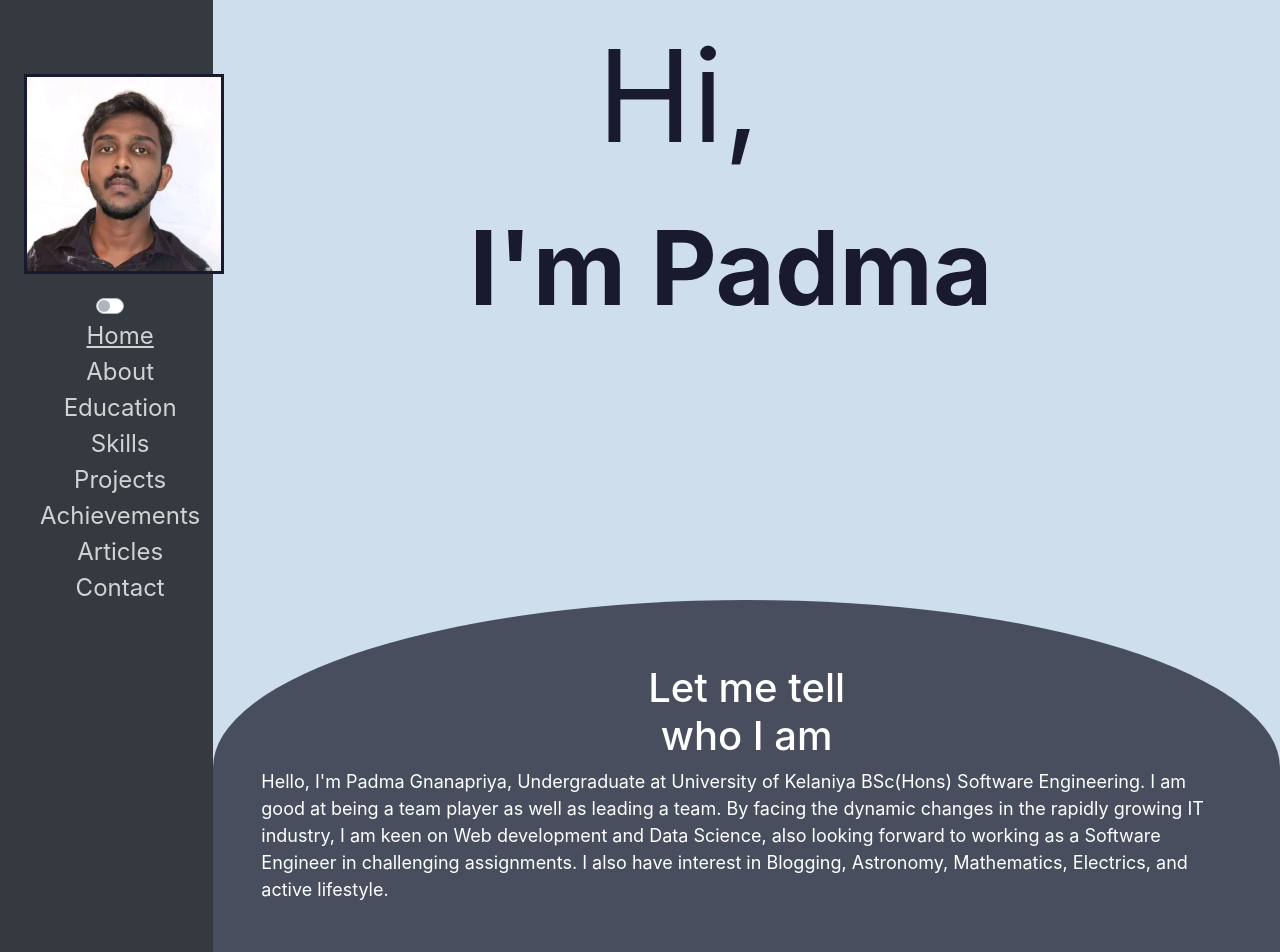
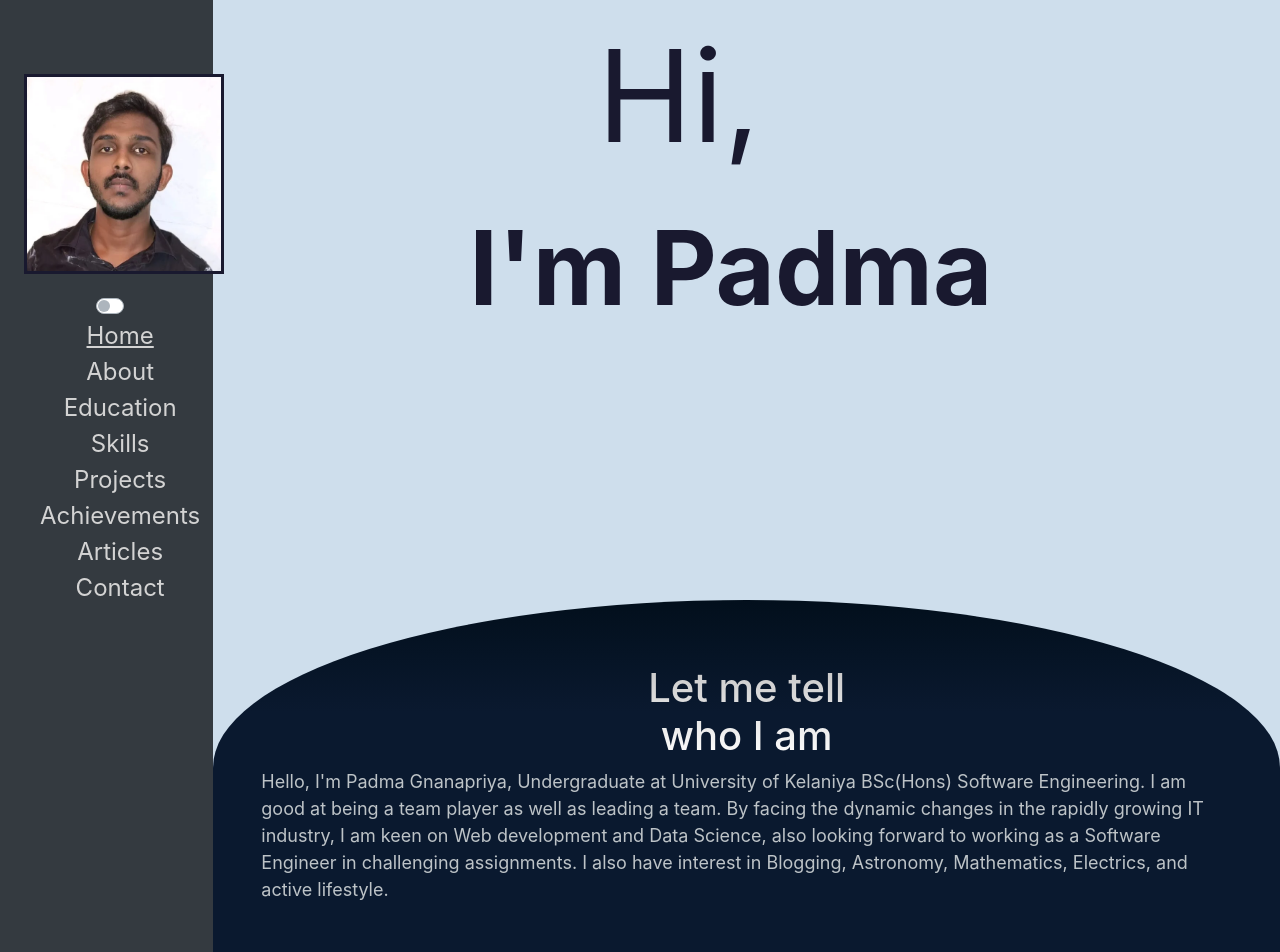
Before and after one commit to PadmaGnanapriya/PadmaGnanapriya.github.io, a React (Create React App) app: page / in a window 1280 px wide. Shown: the top 952 px of the page. Built offline with nearby package versions, Linux system fonts and the light colour scheme.

Commit message:
change colors

```diff
--- a/src/asserts/style-sheets/_footer.scss
+++ b/src/asserts/style-sheets/_footer.scss
@@ -1,3 +1,5 @@
+@import "common/colors";
+
 .footer{
   .social-media {
     .fa {
@@ -35,3 +37,16 @@
 
   }
 }
+
+
+.footer-dark {
+  @extend .footer;
+  border-top:  $background-color-light 2px solid;
+  background: #0a1026;
+}
+
+
+.footer-light {
+  @extend .footer;
+  background: #4b677c;
+}
--- a/src/asserts/style-sheets/_right-side.scss
+++ b/src/asserts/style-sheets/_right-side.scss
@@ -9,14 +9,24 @@
   //---------------------------------------------------
 
   .about-light {
+    h1 {
+      background: -webkit-linear-gradient(#1a266e,  $font-color-dark);
+      -webkit-background-clip: text;
+      -webkit-text-fill-color: transparent;
+    }
     background: linear-gradient(#a6c7ea, #cedeec, #cedeec);
   }
 
   .about-dark {
-    background: $background-color-dark;
+    h1 {
+      background: -webkit-linear-gradient(#aaa, #fff);
+      -webkit-background-clip: text;
+      -webkit-text-fill-color: transparent;
+    }
+
+    background: linear-gradient(#020f1c, $background-color-dark, $background-color-dark, $background-color-dark);
     color: $font-color-light;
   }
-
 
 
   //---------------------------------------------------
@@ -29,7 +39,6 @@
       color: $font-color-light;
     }
   }
-
 
 
   //---------------------------------------------------
@@ -50,7 +59,6 @@
   }
 
 
-
   //---------------------------------------------------
 
   .projects {
@@ -66,7 +74,8 @@
     @extend .projects;
     background: $background-color-dark;
     color: $font-color-light;
-    .proj{
+
+    .proj {
       color: $font-color-dark;
     }
   }
@@ -132,7 +141,6 @@
   }
 
 
-
   //---------------------------------------------------
 
   .contact {
@@ -145,7 +153,8 @@
     @extend .contact;
     background: $background-color-dark;
     color: $font-color-light;
-    #contact{
+
+    #contact {
       color: $font-color-dark;
     }
   }
--- a/src/asserts/style-sheets/common/_colors.scss
+++ b/src/asserts/style-sheets/common/_colors.scss
@@ -1,6 +1,7 @@
 $background-color-light: #cedeec;
-$background-color-dark: #484e5d;
-$font-color-light: white;
+$background-color-dark: #0a192f;
+//$background-color-dark: #484e5d;
+$font-color-light: #bdc3c7;
 $font-color-dark: #19192f;
 $hyperlink-color-light-no-hover: lightgray;
 $hyperlink-color-light-hover: white;
--- a/src/componenets/Footer.tsx
+++ b/src/componenets/Footer.tsx
@@ -1,9 +1,13 @@
 import React from 'react';
 import {Col, Row} from "react-bootstrap";
+import {useSelector} from "react-redux";
+import {RootState} from "../store/reducer/myReducer";
 
 const Footer: React.FC = () => {
+  const isDark: boolean = useSelector((state: RootState) => state.isDark);
+
   return (
-      <div className='py-3 bg-dark footer'>
+      <div className={ `'py-4' ${isDark ?  'footer-dark': 'footer-light'}`}>
         <Row className="m-0">
           <Col className="social-media py-1 py-sm-3">
             <a href="https://www.linkedin.com/in/padma-gnanapriya-16b515180/" target="_blank" rel="noreferrer"
@@ -15,10 +19,8 @@ const Footer: React.FC = () => {
             <a href="https://github.com/PadmaGnanapriya" target="_blank" rel="noreferrer"
                aria-label="Follow me on github" className="fa fa-github"/>
           </Col>
-
         </Row>
         <span className='text-light'>© Designed and Developed by Padma Gnanapriya</span>
-
       </div>
   );
 }
```
Also changed, not shown: 1 other file (tests, documents, lock files or other folders).
